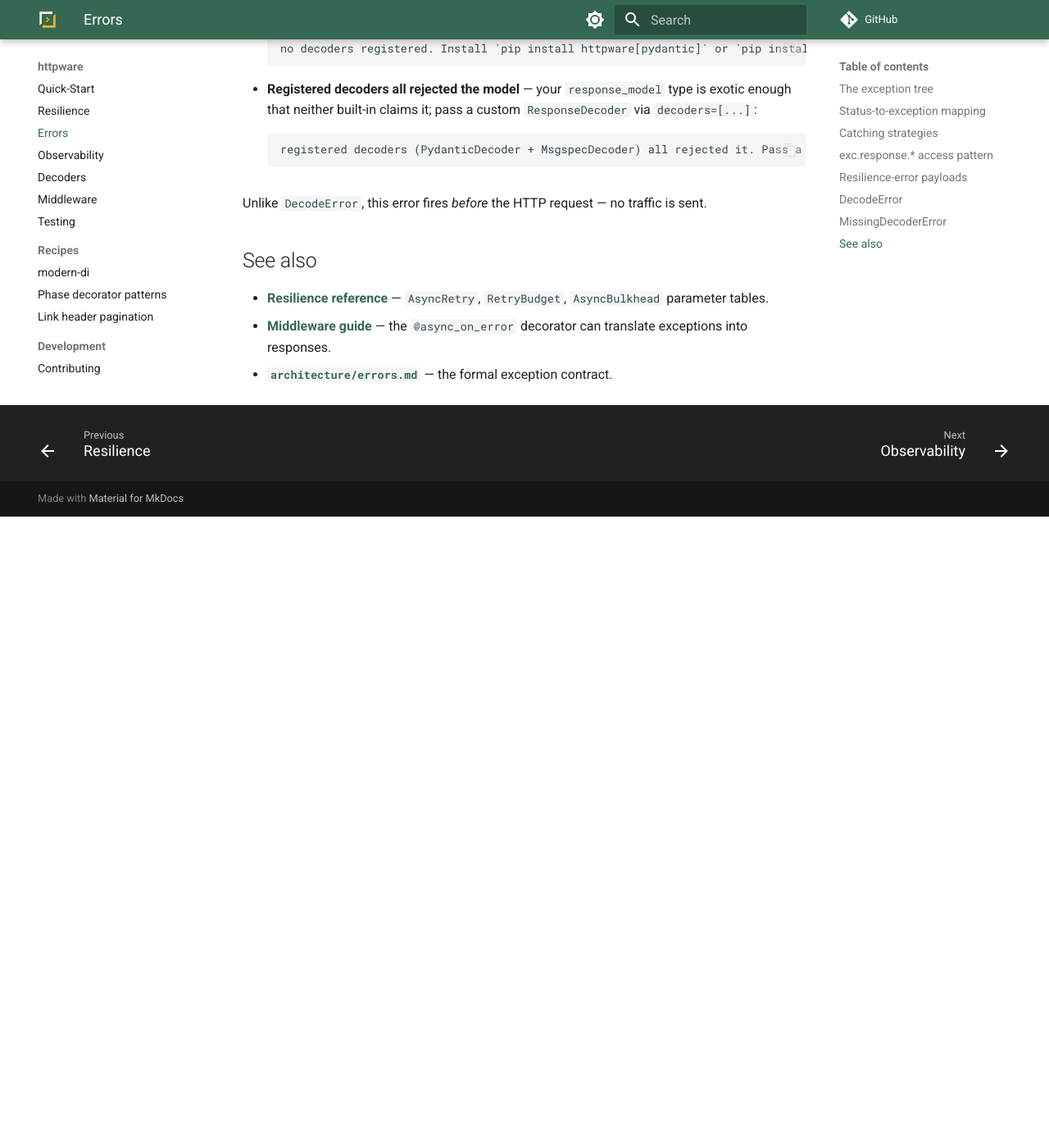
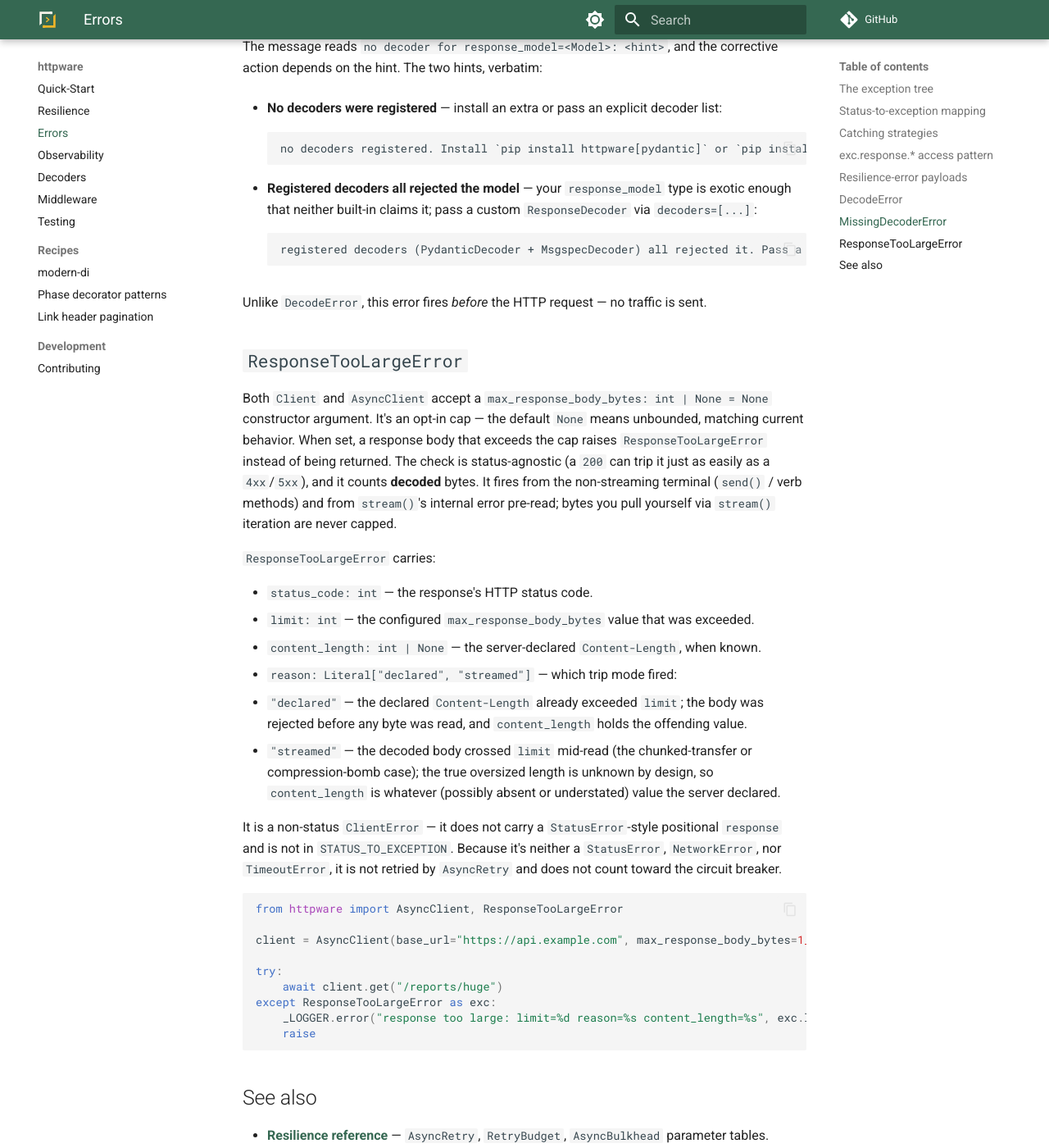
Before and after one commit to modern-python/httpware, an MkDocs documentation site: the page built from docs/errors.md, in a window 1280 px wide and 1400 px high, scrolled down 4818 px. Shown: the whole window at 82% size. Built offline with MkDocs 1.6.1 and Material for MkDocs 9.7.7, drawn with Linux system fonts in a browser that asks for light colours; comment, search, counter and statistics services are not loaded; before the commit the page ends 5448 px from its top, so only the background shows below that; some of the changed text lies outside the part shown.

Commit message:
docs: correct query-redaction claim; document ResponseTooLargeError
Co-Authored-By: Claude Opus 4.8 (1M context) <noreply@anthropic.com>

````diff
--- a/docs/errors.md
+++ b/docs/errors.md
@@ -29,7 +29,8 @@ ClientError                          (catch-all for anything httpware raises)
 ├── BulkheadFullError                (acquire_timeout elapsed before a slot opened)
 ├── CircuitOpenError                 (circuit is OPEN or HALF_OPEN probe slot taken; request not forwarded)
 ├── DecodeError                      (response_model= decoder failed; HTTP call itself succeeded)
-└── MissingDecoderError              (no registered decoder claims response_model=; fires before the HTTP call)
+├── MissingDecoderError              (no registered decoder claims response_model=; fires before the HTTP call)
+└── ResponseTooLargeError            (response body exceeds max_response_body_bytes; status-agnostic)
 ```
 
 ## Status-to-exception mapping
@@ -115,7 +116,7 @@ exc.response.request.url      # the failing URL (httpx2.URL)
 exc.response.request.method   # the HTTP method
 ```
 
-**Security note:** `__repr__` and the exception's summary message strip `user:pass@` userinfo from the URL to avoid leaking credentials in tracebacks. **Query-string secrets are NOT stripped** — keep secrets out of query strings.
+**Security note:** `__repr__` and the exception's summary message strip `user:pass@` userinfo and mask the values of known-sensitive query parameters (`api_key`, `apikey`, `access_token`, `refresh_token`, `token`, `secret`, `client_secret`, `password`, `passwd`, `pwd`, `auth`, `authorization`, `sig`, `signature`, `key`, `private_key`, `session`, `sessionid`, `x-api-key`) as `REDACTED`, preserving the keys. Query values under other names are **not** masked, so still avoid putting non-standard secrets in query strings. Note that request *headers* (`Authorization`, `Cookie`, etc.) are never redacted — see `exc.response.request.headers` above.
 
 ## Resilience-error payloads
 
@@ -187,6 +188,33 @@ The message reads `no decoder for response_model=<Model>: <hint>`, and the corre
 
 Unlike `DecodeError`, this error fires *before* the HTTP request — no traffic is sent.
 
+## `ResponseTooLargeError`
+
+Both `Client` and `AsyncClient` accept a `max_response_body_bytes: int | None = None` constructor argument. It's an opt-in cap — the default `None` means unbounded, matching current behavior. When set, a response body that exceeds the cap raises `ResponseTooLargeError` instead of being returned. The check is status-agnostic (a `200` can trip it just as easily as a `4xx`/`5xx`), and it counts **decoded** bytes. It fires from the non-streaming terminal (`send()` / verb methods) and from `stream()`'s internal error pre-read; bytes you pull yourself via `stream()` iteration are never capped.
+
+`ResponseTooLargeError` carries:
+
+- `status_code: int` — the response's HTTP status code.
+- `limit: int` — the configured `max_response_body_bytes` value that was exceeded.
+- `content_length: int | None` — the server-declared `Content-Length`, when known.
+- `reason: Literal["declared", "streamed"]` — which trip mode fired:
+  - `"declared"` — the declared `Content-Length` already exceeded `limit`; the body was rejected before any byte was read, and `content_length` holds the offending value.
+  - `"streamed"` — the decoded body crossed `limit` mid-read (the chunked-transfer or compression-bomb case); the true oversized length is unknown by design, so `content_length` is whatever (possibly absent or understated) value the server declared.
+
+It is a non-status `ClientError` — it does not carry a `StatusError`-style positional `response` and is not in `STATUS_TO_EXCEPTION`. Because it's neither a `StatusError`, `NetworkError`, nor `TimeoutError`, it is not retried by `AsyncRetry` and does not count toward the circuit breaker.
+
+```python
+from httpware import AsyncClient, ResponseTooLargeError
+
+client = AsyncClient(base_url="https://api.example.com", max_response_body_bytes=1_000_000)
+
+try:
+    await client.get("/reports/huge")
+except ResponseTooLargeError as exc:
+    _LOGGER.error("response too large: limit=%d reason=%s content_length=%s", exc.limit, exc.reason, exc.content_length)
+    raise
+```
+
 ## See also
 
 - **[Resilience reference](resilience.md)** — `AsyncRetry`, `RetryBudget`, `AsyncBulkhead` parameter tables.
````
